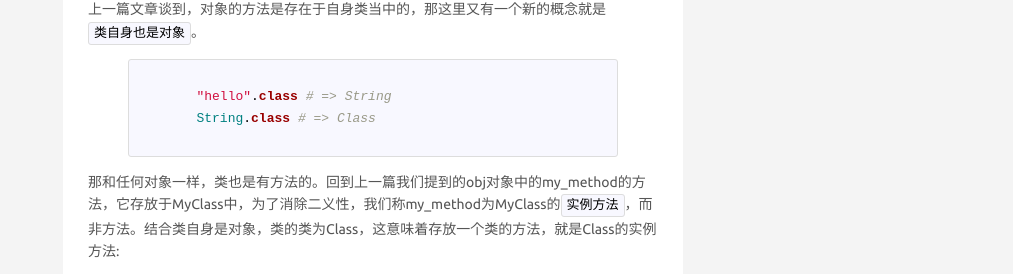
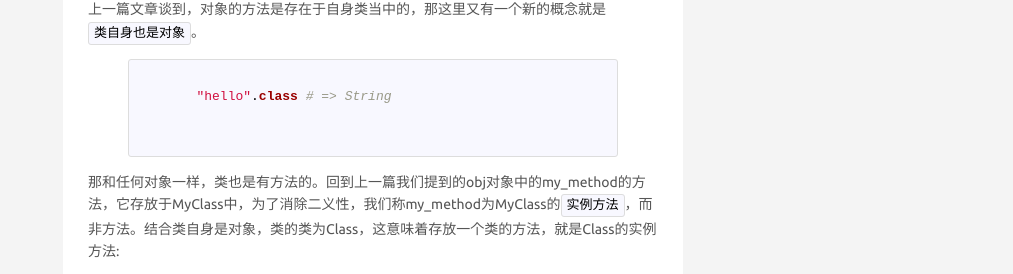
Before and after one commit to EthanPan/ethanpan.github.io, a Jekyll site: the page built from _posts/2013-11-24-Ruby对象模型浅析（二）.markdown, in a window 1280 px wide. Shown: the part 201-475 px from the top of the page, without its empty margins (267-1280 px from the left). Built offline with Jekyll 4.4.1, drawn with Linux system fonts in a browser that asks for light colours; Markdown is read by kramdown in place of the engine named in the settings; comment, search, counter and statistics services are not loaded.

Commit message:
delete string phrase

```diff
--- a/_posts/2013-11-24-Ruby对象模型浅析（二）.markdown
+++ b/_posts/2013-11-24-Ruby对象模型浅析（二）.markdown
@@ -13,7 +13,7 @@ disqus: y
 
 	{% highlight ruby %}
 	"hello".class # => String
-	String.class # => Class
+
 	{% endhighlight %}
 
 那和任何对象一样，类也是有方法的。回到上一篇我们提到的obj对象中的my_method的方法，它存放于MyClass中，为了消除二义性，我们称my_method为MyClass的`实例方法`，而非方法。结合类自身是对象，类的类为Class，这意味着存放一个类的方法，就是Class的实例方法:
```
